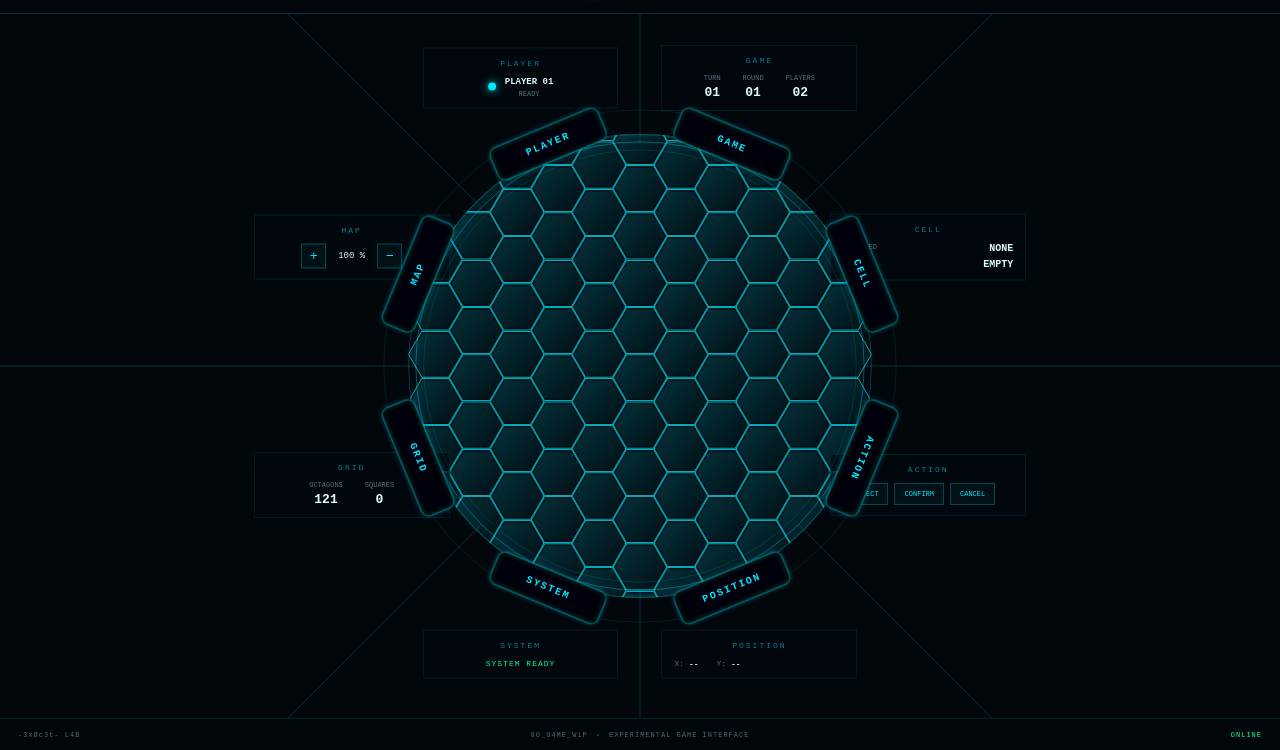
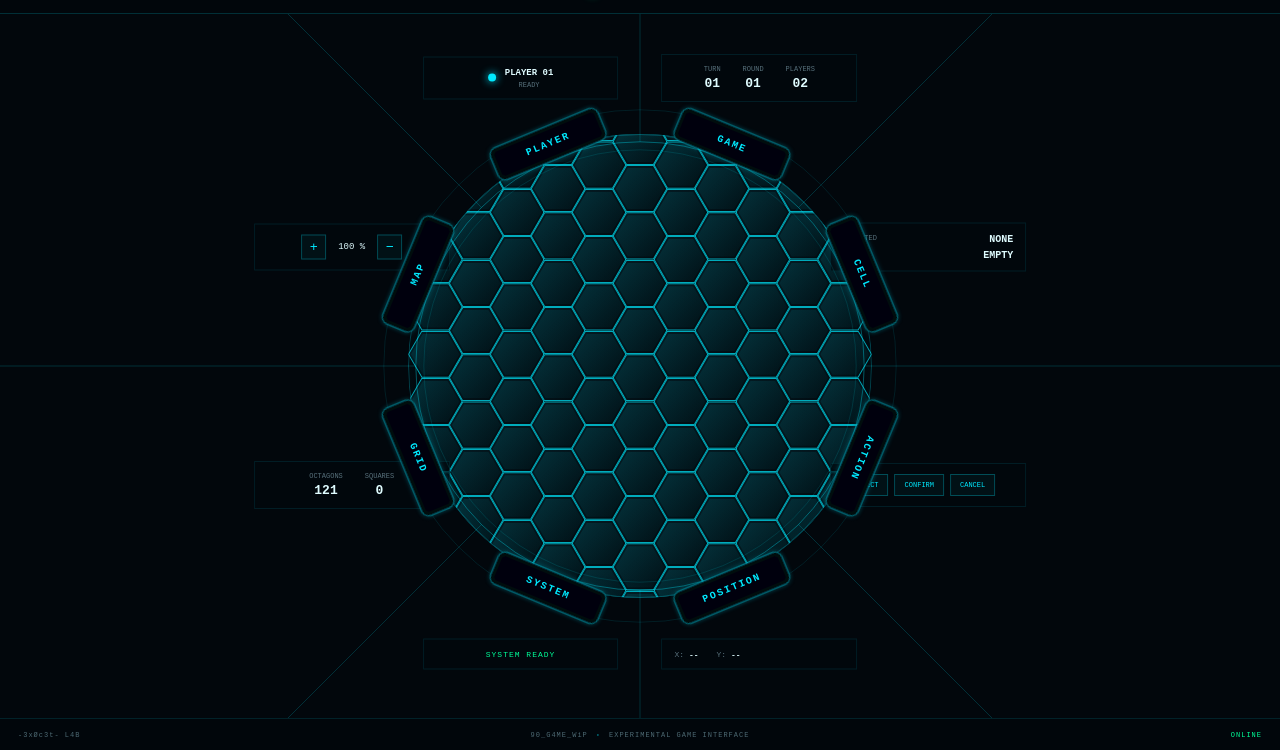
Before and after one commit to 3x0c3t/90_G4ME_WiP, a plain HTML site: page index.html in a window 1280 px wide. Shown: the part 50-800 px from the top of the page. Drawn offline with Linux system fonts and the light colour scheme.

Commit message:
Remove duplicate radial menu titles

```diff
--- a/index.html
+++ b/index.html
@@ -126,10 +126,6 @@
 
                 <div class="content-inner">
 
-                    <div class="content-label">
-                        GAME
-                    </div>
-
                     <div class="game-info">
 
                         <div>
@@ -186,10 +182,6 @@
 
                 <div class="content-inner">
 
-                    <div class="content-label">
-                        CELL
-                    </div>
-
                     <div class="cell-info">
 
                         <div>
@@ -233,10 +225,6 @@
 
                 <div class="content-inner">
 
-                    <div class="content-label">
-                        ACTION
-                    </div>
-
                     <div class="actions">
 
                         <button
@@ -279,10 +267,6 @@
 
                 <div class="content-inner">
 
-                    <div class="content-label">
-                        POSITION
-                    </div>
-
                     <div class="position-info">
 
                         <span>
@@ -315,10 +299,6 @@
 
                 <div class="content-inner">
 
-                    <div class="content-label">
-                        SYSTEM
-                    </div>
-
                     <div
                         class="system-message"
                         id="system-message"
@@ -339,10 +319,6 @@
             >
 
                 <div class="content-inner">
-
-                    <div class="content-label">
-                        GRID
-                    </div>
 
                     <div class="grid-info">
 
@@ -387,10 +363,6 @@
 
                 <div class="content-inner">
 
-                    <div class="content-label">
-                        MAP
-                    </div>
-
                     <div class="map-controls">
 
                         <button
@@ -434,10 +406,6 @@
             >
 
                 <div class="content-inner">
-
-                    <div class="content-label">
-                        PLAYER
-                    </div>
 
                     <div class="player-indicator">
 
```
